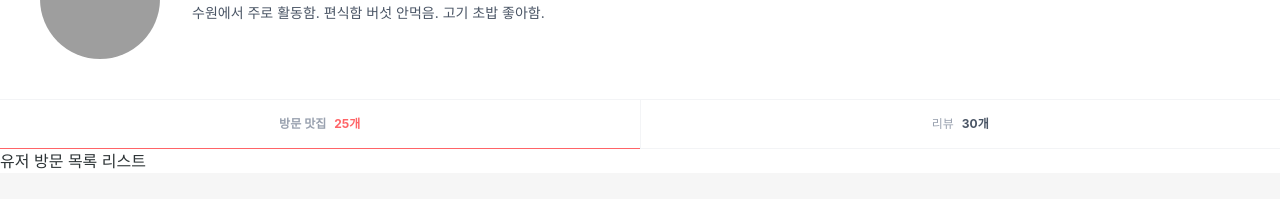
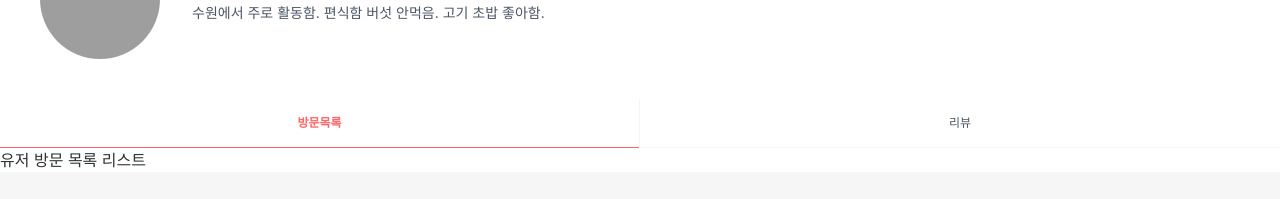
Before and after one commit to byeol-bit/memto-first-project-frontend, a React (Vite) app: page /users/1 in a window 1280 px wide. Shown: the part 174-373 px from the top of the page. Built offline with nearby package versions, Linux system fonts and the light colour scheme; grey boxes are pictures that could not be loaded.

Commit message:
✨ Feat : 팔로우 페이지 추가 - App.jsx 팔로우 페이지 연결 - 유저 디테일 페이지 / 팔로우 페이지 선택 탭바 컴포넌트로 분리

```diff
--- a/src/App.jsx
+++ b/src/App.jsx
@@ -9,13 +9,14 @@ import NotFoundPage from './pages/not-found-page'
 import UserListPage from './pages/user-list-page'
 import UserDetailPage from './pages/user-detail-page'
 import RestaurantListPage from './pages/restaurant-list-page'
-import RestaurantRegisterPage from '../src/pages/restaurant-register-page'
+import RestaurantRegisterPage from './pages/restaurant-register-page'
 import RestaurantDetailPage from './pages/restaurant-detail-page'
 import MapPage from './pages/map-page'
 import FeedPage from './pages/feed-page'
 import SignInPage from './pages/sign-in-page'
 import SignUpPage from './pages/sign-up-page'
 import MapLayout from './components/map-layout'
+import FollowPage from './pages/follow-page'
 
 
 function App() {
@@ -28,6 +29,7 @@ function App() {
           <Route path="/design-system" element={<DesignSystemPage />} />
           <Route path="/users" element={<UserListPage />} />
           <Route path="/users/:id" element={<UserDetailPage />} />
+          <Route path="/users/:id/:type" element={<FollowPage />} />
           <Route path="/restaurants" element={<RestaurantListPage />} />
           <Route path="/restaurants/new" element={<RestaurantRegisterPage />} />
           <Route path="/restaurants/:id" element={<RestaurantDetailPage />} />
--- /dev/null
+++ b/src/components/follow/followUserCard.jsx
@@ -0,0 +1,11 @@
+
+const FollowUserCard = () => {
+    return (
+        <div>
+            {/* 유저 카드 누르면 해당 유저 정보 페이지로 이동 */}
+           <div onClick={() => naviagate(`/users`)}></div>
+
+        </div>
+    )
+}
+export default FollowUserCard
--- /dev/null
+++ b/src/components/follow/followersList.jsx
@@ -0,0 +1,12 @@
+import { useParams } from "react-router"
+import FollowUserCard from "./followUserCard"
+
+const FollowersList = ({userId}) => {
+    return (
+        <div>
+            <>팔로워 리스트 {userId}</>
+        </div>
+    )
+}
+
+export default FollowersList
--- /dev/null
+++ b/src/components/follow/followingsList.jsx
@@ -0,0 +1,15 @@
+import { useNavigate, useParams } from "react-router"
+
+const FollowingsList = ({userId}) => {
+    const navigate = useNavigate()
+
+    return (
+        <div>
+            <div onClick={() => naviagate(`/users`)}></div>
+
+            팔로잉 리스트 {userId}
+        </div>
+    )
+}
+
+export default FollowingsList
--- /dev/null
+++ b/src/components/follow/selectedTab.jsx
@@ -0,0 +1,30 @@
+
+const SelectedTab = ({tabs, active, onChange}) => {
+    return (
+        <div className='flex w-full'>
+            {tabs.map((tab, index) => {
+                return(
+                    <div key={tab.value} className='flex flex-1'>
+                        <div
+                            onClick={() => onChange(tab.value)}
+                            className={
+                            `flex-1 flex items-center justify-center gap-2 py-4 text-xs  text-gray-600 hover:bg-gray-100 transition-colors cursor-pointer
+                                ${active==tab.value
+                                ? 'text-red-400 border-b border-red-400 font-semibold'
+                                : 'font-medium border-b border-gray-100'
+                                }`
+                            }
+                        >
+                            {tab.label}
+                        </div>
+                        {index !== tabs.length - 1 && (
+                            <div className='w-px bg-gray-100' />
+                        )}
+                    </div>
+                )
+            })}
+        </div>
+    )
+}
+
+export default SelectedTab
--- a/src/components/user-detail-components/userProfile.jsx
+++ b/src/components/user-detail-components/userProfile.jsx
@@ -35,11 +35,11 @@ const UserProfile = ({user, isFollowing=false}) => {
                 </div>
                 <div className='flex flex-row'>
 
-                    <div onClick={() => navigate(`/users`)}>
+                    <div onClick={() => navigate(`/users/${user.id}/followings`)}>
                         <p>팔로잉</p>
                         <p>{user.followings}</p>
                     </div>
-                    <div onClick={() => navigate(`/users`)}>
+                    <div onClick={() => navigate(`/users/${user.id}/followers`)}>
                         <p>팔로워</p>
                         <p>{user.followers}</p>
                     </div>
--- /dev/null
+++ b/src/pages/follow-page.jsx
@@ -0,0 +1,38 @@
+import { useNavigate, useParams } from "react-router"
+import FollowersList from "../components/follow/followersList"
+import FollowingsList from "../components/follow/followingsList"
+import SelectedTab from "../components/follow/selectedTab"
+
+
+const FollowPage = () => {
+    const {id, type} = useParams()
+    let selectedTab = type === 'followings' ? 'followings' : 'followers'
+
+    const navigate = useNavigate()
+
+    return (
+
+        <div>
+            <div className='flex border-t border-gray-100 items-stretch'>
+
+                <SelectedTab
+                    tabs={[
+                        { label: '팔로워', value: 'followers'},
+                        { label: '팔로잉', value: 'followings'}
+                    ]}
+                    active={selectedTab}
+                    onChange={(tab) => navigate(`/users/${id}/${tab}`)}
+                />
+            </div>
+
+            <div className='max-w-7xl mx-auto px-6'>
+
+            {/* 선택된 탭에 따라 다른 컴포넌트 출력 */}
+                {type === 'followers' && <FollowersList userId = {id}/>}
+                {type === 'followings' && <FollowingsList userId = {id} />}
+            </div>
+        </div>
+    )
+}
+
+export default FollowPage
--- a/src/pages/user-detail-page.jsx
+++ b/src/pages/user-detail-page.jsx
@@ -5,6 +5,7 @@ import UserReview from "../components/user-detail-components/userReview"
 import UserVisited from "../components/user-detail-components/userVisited"
 
 import {users} from "../data/users.mock"
+import SelectedTab from "../components/follow/selectedTab"
 
 
 const UserDetailPage = () => {
@@ -23,39 +24,16 @@ const UserDetailPage = () => {
   return (
     <div>
       <UserProfile user={user} />
-
-      <div className='flex border-t border-gray-100 items-stretch'>
-        <div
-            className={
-              `flex-1 flex items-center justify-center gap-2 py-4 text-xs  text-gray-600 hover:bg-gray-100 transition-colors cursor-pointer
-              ${selectedTab=='visited'
-                ? 'text-red-400 border-b border-red-400 font-semibold'
-                : 'font-medium border-b border-gray-100'
-              }`
-            }
-            onClick={() => {setSearchParams({tab: 'visited'})}}
-        >
-          <span className="text-gray-400">방문 맛집</span>
-          <span className='font-bold'>{user.visited_count}개</span>
-        </div>
-
-        <div className='w-px bg-gray-100'></div>
-
-        <div
-            className={
-              `flex-1 flex items-center justify-center gap-2 py-4 text-xs  text-gray-600 hover:bg-gray-100 transition-colors cursor-pointer
-              ${selectedTab=='reviews'
-                ? 'text-red-400 border-b border-red-400 font-semibold'
-                : 'font-medium border-b border-gray-100'
-              }`
-            }
-            onClick={() => {setSearchParams({tab: 'reviews'})}}
-        >
-          <span className="text-gray-400">리뷰</span>
-          <span className='font-bold'>{user.reviews}개</span>
-        </div>
-      </div>
-         {/* 선택된 탭에 따라 다른 컴포넌트 출력 */}
+      {/* 상단 탭바 */}
+      <SelectedTab
+        tabs={[
+          { label: '방문목록', value: 'visited' },
+          { label: '리뷰', value: 'reviews'}
+        ]}
+        active={selectedTab}
+        onChange={(tab) => setSearchParams({tab})}
+      />
+      {/* 선택된 탭에 따라 다른 컴포넌트 출력 */}
       <div>
         {selectedTab === 'visited' && <UserVisited />}
         {selectedTab === 'reviews' && <UserReview />}
```
